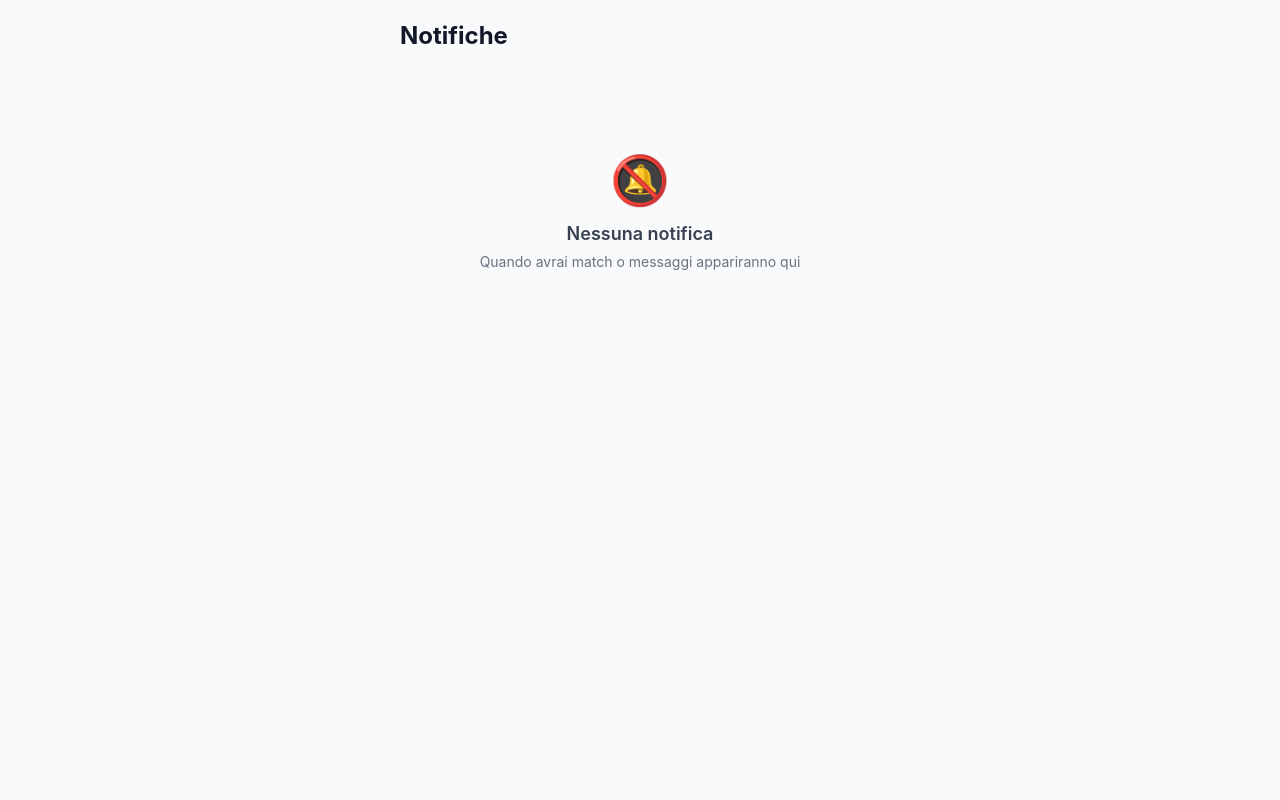
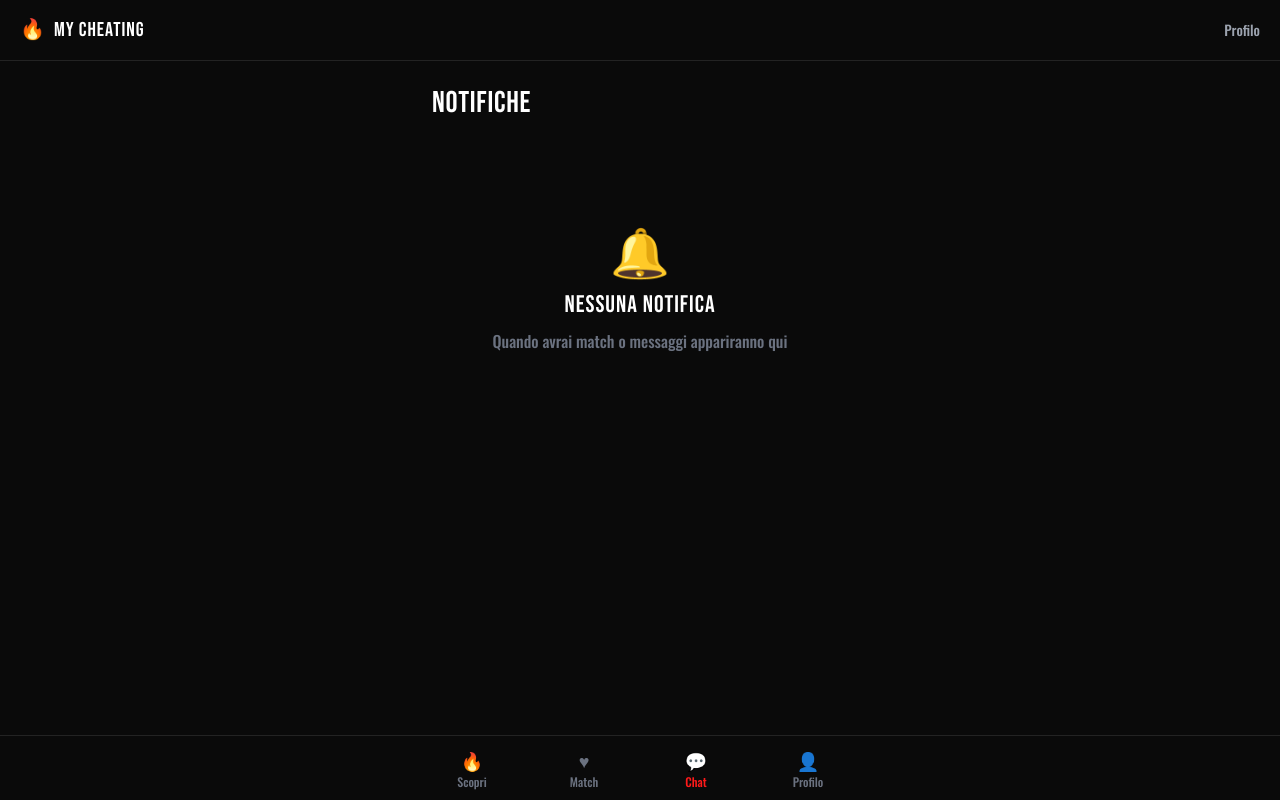
Before and after one commit to LesathX/spark-dating, a FastAPI app: template templates/notifications.html in a window 1280 px wide. Run offline with FastAPI, Linux system fonts and the light colour scheme; the template is opened without the code that fills it, so the values that code supplies are empty; some libraries are stand-ins or nearby versions.

Commit message:
Refactor notifications.html for improved design
Updated the notifications template to enhance layout and styling.

```diff
--- a/templates/notifications.html
+++ b/templates/notifications.html
@@ -1,36 +1,74 @@
-{% extends "base.html" %}
-{% block title %}Notifiche - Spark{% endblock %}
+<!DOCTYPE html>
+<html lang="it">
+<head>
+    <meta charset="UTF-8">
+    <meta name="viewport" content="width=device-width, initial-scale=1.0">
+    <title>Notifiche – MyCheating</title>
+    <link href="https://fonts.googleapis.com/css2?family=Oswald:wght@500;600;700&family=Bebas+Neue&display=swap" rel="stylesheet">
+    <script src="https://cdn.tailwindcss.com"></script>
+    <style>
+        body { background-color: #0a0a0a; font-family: 'Oswald', sans-serif; }
+        .font-hot { font-family: 'Bebas Neue', sans-serif; letter-spacing: 1px; }
+        .text-red-pure { color: #ff1a1a; }
+    </style>
+</head>
+<body class="text-white min-h-screen pb-24">
 
-{% block content %}
-<h1 class="text-2xl font-bold text-gray-900 mb-6">Notifiche</h1>
+    <!-- Top bar -->
+    <div class="flex items-center justify-between px-5 py-4 border-b border-white/10">
+        <div class="font-hot text-xl tracking-wider flex items-center gap-2">
+            <span class="text-red-pure">🔥</span> MY CHEATING
+        </div>
+        <a href="/profile" class="text-sm text-gray-400">Profilo</a>
+    </div>
+
+    <div class="max-w-md mx-auto px-4 py-6">
+        <h1 class="font-hot text-3xl tracking-wide mb-6">NOTIFICHE</h1>
 
         {% if notifications %}
         <div class="space-y-3">
             {% for n in notifications %}
-    <div class="bg-white rounded-2xl p-4 card-shadow flex gap-3 {% if not n.letto %}ring-2 ring-spark-100{% endif %}">
-        <div class="w-11 h-11 rounded-full flex items-center justify-center shrink-0
-            {% if n.tipo == 'nuovo_match' %}bg-spark-100 text-spark-500
-            {% elif n.tipo == 'nuovo_messaggio' %}bg-blue-100 text-blue-500
-            {% else %}bg-gray-100 text-gray-500{% endif %}">
-            {% if n.tipo == 'nuovo_match' %}🎉
-            {% elif n.tipo == 'nuovo_messaggio' %}💬
-            {% else %}🔔{% endif %}
+            <div class="bg-white/5 border border-white/10 rounded-2xl p-4 {% if not n.letto %}border-[#ff1a1a]/40{% endif %}">
+                <div class="flex items-start justify-between gap-3">
+                    <div>
+                        <div class="font-hot text-lg tracking-wide {% if not n.letto %}text-red-pure{% endif %}">
+                            {{ n.titolo }}
                         </div>
-        <div class="flex-1 min-w-0">
-            <div class="font-semibold text-gray-900 text-sm">{{ n.titolo or n.tipo }}</div>
-            <p class="text-gray-600 text-sm mt-0.5 line-clamp-2">{{ n.contenuto }}</p>
-            <div class="text-xs text-gray-400 mt-1.5">
-                {{ n.data_creazione[8:10] }}/{{ n.data_creazione[5:7] }} {{ n.data_creazione[11:16] if n.data_creazione else '' }}
+                        <p class="text-sm text-gray-400 mt-1">{{ n.contenuto }}</p>
+                        <p class="text-xs text-gray-600 mt-2">{{ n.data_creazione }}</p>
                     </div>
+                    {% if not n.letto %}
+                    <span class="w-2.5 h-2.5 rounded-full bg-[#ff1a1a] shrink-0 mt-2"></span>
+                    {% endif %}
                 </div>
             </div>
             {% endfor %}
         </div>
         {% else %}
         <div class="text-center py-20">
-    <div class="text-5xl mb-4">🔕</div>
-    <h2 class="text-lg font-semibold text-gray-700">Nessuna notifica</h2>
-    <p class="text-gray-500 text-sm mt-1">Quando avrai match o messaggi appariranno qui</p>
+            <div class="text-5xl mb-4">🔔</div>
+            <h2 class="font-hot text-2xl mb-2">Nessuna notifica</h2>
+            <p class="text-gray-500">Quando avrai match o messaggi appariranno qui</p>
         </div>
         {% endif %}
-{% endblock %}
+    </div>
+
+    <!-- Bottom nav -->
+    <nav class="fixed bottom-0 left-0 right-0 bg-[#0a0a0a] border-t border-white/10">
+        <div class="max-w-md mx-auto grid grid-cols-4 h-16 text-xs">
+            <a href="/discover" class="flex flex-col items-center justify-center text-gray-500">
+                <span class="text-lg">🔥</span> Scopri
+            </a>
+            <a href="/matches" class="flex flex-col items-center justify-center text-gray-500">
+                <span class="text-lg">♥</span> Match
+            </a>
+            <a href="/notifications" class="flex flex-col items-center justify-center text-red-pure">
+                <span class="text-lg">💬</span> Chat
+            </a>
+            <a href="/profile" class="flex flex-col items-center justify-center text-gray-500">
+                <span class="text-lg">👤</span> Profilo
+            </a>
+        </div>
+    </nav>
+</body>
+</html>
```
Lines whose indentation alone changed are shown as unchanged.
